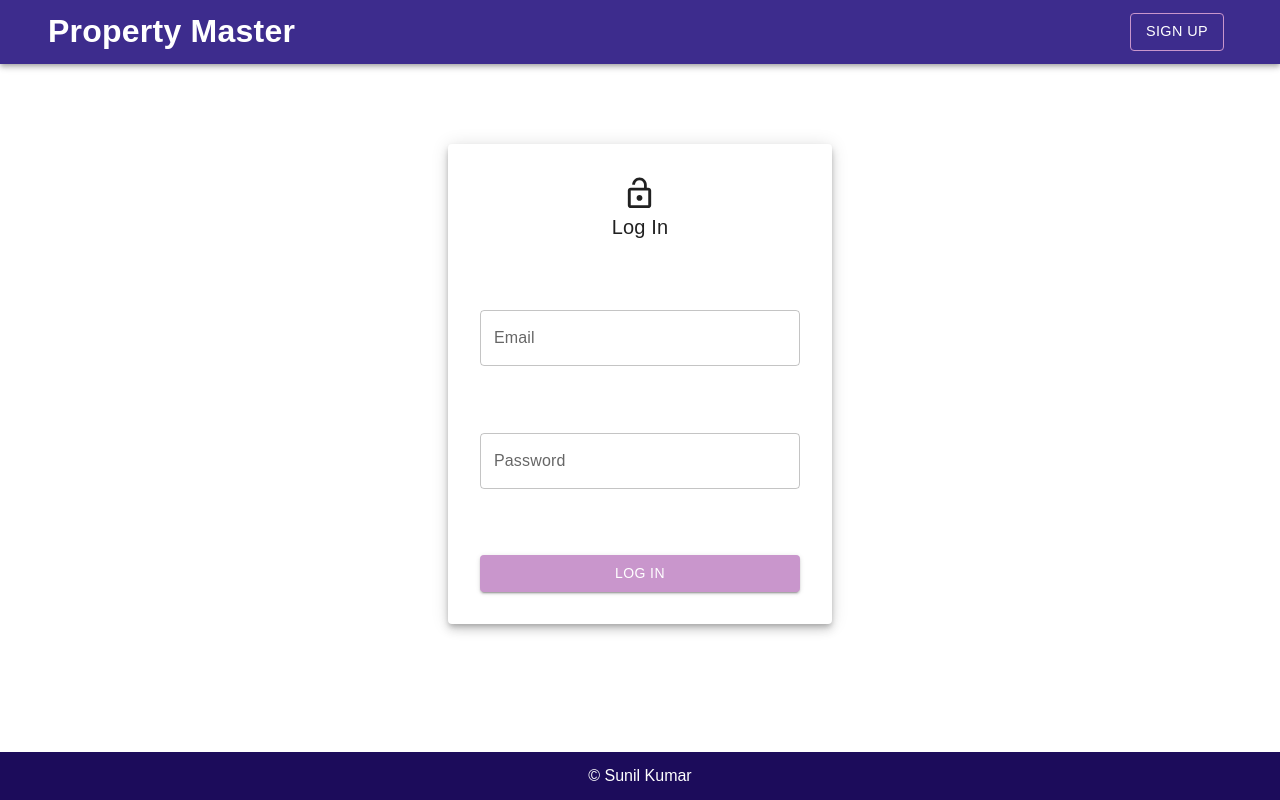
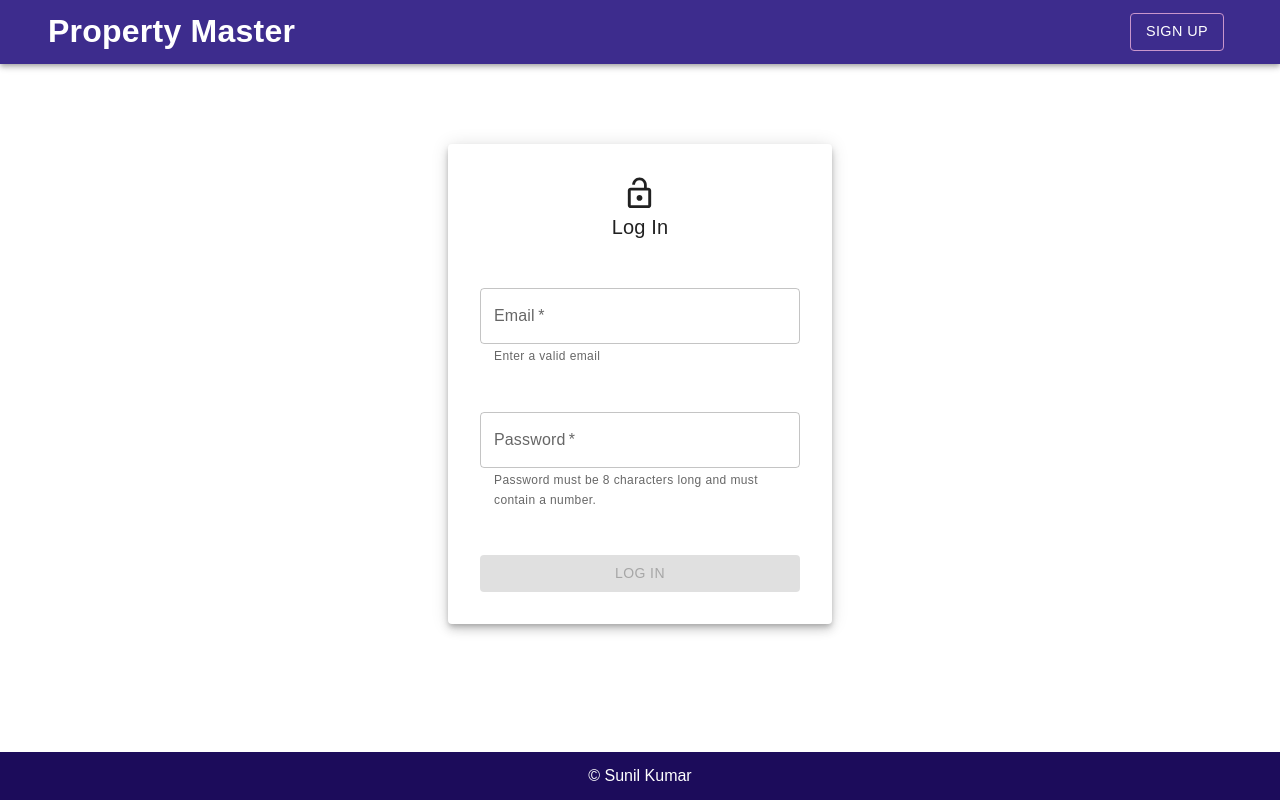
Before and after one commit to sunilk4u/property-master, a React (Create React App) app in the folder client/: page /login in a window 1280 px wide. Built offline with nearby package versions, Linux system fonts and the light colour scheme; the HTML template or start-up script is replaced by a standard one.

Commit message:
Add login form validation

```diff
--- a/client/src/components/AuthForm/LoginForm.jsx
+++ b/client/src/components/AuthForm/LoginForm.jsx
@@ -1,11 +1,58 @@
 import React from "react";
+import { useState } from "react";
 import { Button, Paper, TextField, Typography } from "@mui/material";
 import LockOpenIcon from "@mui/icons-material/LockOpen";
 import { PaperSx } from "./Styles";
 import { Box } from "@mui/system";
 import { ButtonSx } from "./Styles";
+import { ValidateEmail, ValidatePassword } from "./Validator";
 
 const LoginForm = () => {
+  const [formValues, setFormValues] = useState({
+    email: {
+      value: "",
+      error: false,
+      msg: "Enter a valid email",
+    },
+    password: {
+      value: "",
+      error: false,
+      msg: "Password must be 8 characters long and must contain a number.",
+    },
+    button: true,
+  });
+
+  const emailHandler = (e) => {
+    if (ValidateEmail(e.currentTarget.value)) {
+      formValues.email.error = false;
+    } else {
+      formValues.email.error = true;
+    }
+    setFormValues({
+      ...formValues,
+      email: { ...formValues.email, value: e.currentTarget.value },
+    });
+  };
+
+  const passwordHandler = (e) => {
+    if (ValidatePassword(e.currentTarget.value)) {
+      formValues.password.error = false;
+    } else {
+      formValues.password.error = true;
+    }
+
+    if (formValues.email.error || formValues.password.error) {
+      formValues.button = true;
+    } else {
+      formValues.button = false;
+    }
+
+    setFormValues({
+      ...formValues,
+      password: { ...formValues.password, value: e.currentTarget.value },
+    });
+  };
+
   return (
     <Paper elevation={6} sx={PaperSx}>
       <Box className="login_modal">
@@ -15,9 +62,35 @@ const LoginForm = () => {
             Log In
           </Typography>
         </Box>
-        <TextField fullWidth label="Email" color="light" />
-        <TextField fullWidth label="Password" color="light" />
-        <Button fullWidth variant="contained" sx={ButtonSx}>
+        <TextField
+          fullWidth
+          label="Email"
+          color="light"
+          type="email"
+          required
+          value={formValues.email.value}
+          onChange={emailHandler}
+          error={formValues.email.error}
+          helperText={formValues.email.msg}
+        />
+        <TextField
+          fullWidth
+          type="password"
+          label="Password"
+          color="light"
+          required
+          value={formValues.password.value}
+          onChange={passwordHandler}
+          error={formValues.password.error}
+          helperText={formValues.password.msg}
+        />
+        <Button
+          fullWidth
+          type="submit"
+          variant="contained"
+          sx={ButtonSx}
+          disabled={formValues.button}
+        >
           Log In
         </Button>
       </Box>
--- /dev/null
+++ b/client/src/components/AuthForm/Validator.jsx
@@ -0,0 +1,13 @@
+export const ValidateEmail = (email) => {
+  if (/^\w+([.-]?\w+)*@\w+([.-]?\w+)*(\.\w{2,3})+$/.test(email)) {
+    return true;
+  }
+  return false;
+};
+
+export const ValidatePassword = (password) => {
+  if (password.length < 8 || !/\d/.test(password)) {
+    return false;
+  }
+  return true;
+};
```
